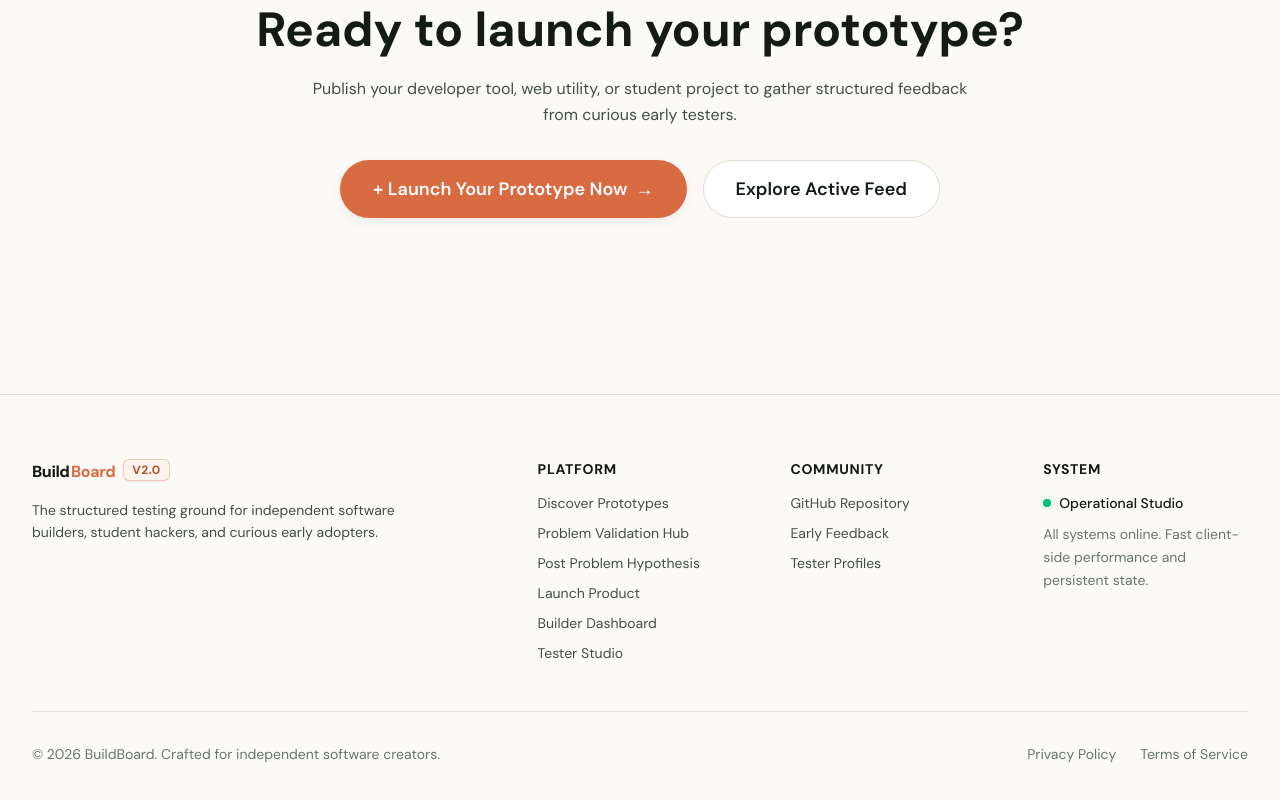
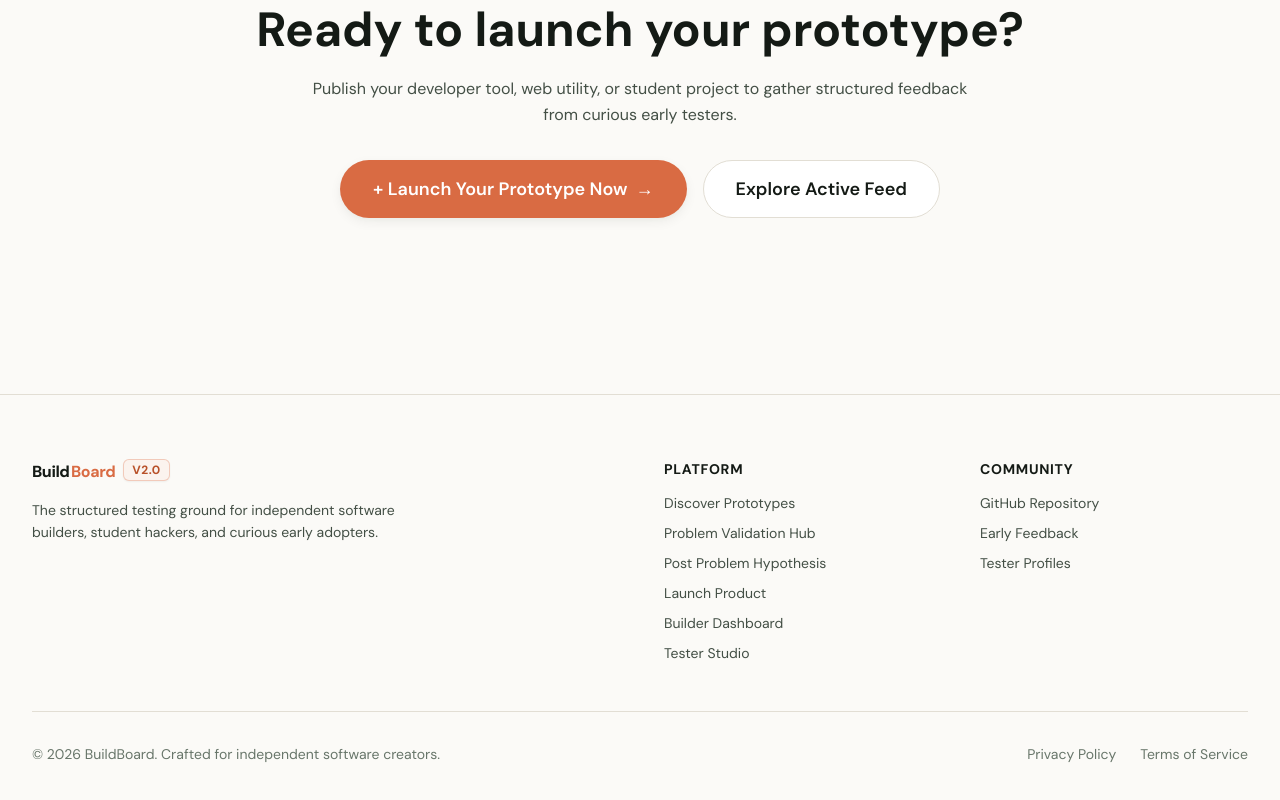
Before and after one commit to kabirrathod-2007/BuildBoard, a React (Vite) app in the folder frontend/: page / in a window 1280 px wide. Shown: the part 3442-4242 px from the top of the page. Built offline with nearby package versions, Linux system fonts and the light colour scheme.

Commit message:
fix(ui): make problem discussion link interactive, clean up live market radar and footer

```diff
--- a/frontend/src/components/Footer.jsx
+++ b/frontend/src/components/Footer.jsx
@@ -12,7 +12,7 @@ export default function Footer({ className = '' }) {
       className={`relative mt-24 border-t border-[var(--border-main)] bg-[var(--bg-page)] pt-16 pb-8 transition-colors overflow-hidden ${className}`}
     >
       <div className="mx-auto max-w-7xl px-5 sm:px-8">
-        <div className="grid gap-12 pb-12 border-b border-[var(--border-main)] lg:grid-cols-5">
+        <div className="grid gap-12 pb-12 border-b border-[var(--border-main)] lg:grid-cols-4">
           {/* Brand Info */}
           <div className="flex flex-col gap-3.5 lg:col-span-2">
             <Link to="/" aria-label="BuildBoard Home" className="no-underline">
@@ -92,23 +92,6 @@ export default function Footer({ className = '' }) {
               Tester Profiles
             </Link>
           </div>
-
-          {/* Links Column: System & Health */}
-          <div className="flex flex-col gap-2.5">
-            <h4 className="text-sm font-bold uppercase tracking-wider text-[var(--text-main)] mb-1">
-              System
-            </h4>
-            <div className="inline-flex items-center gap-2 text-sm text-[var(--text-muted)]">
-              <span className="relative flex h-2 w-2">
-                <span className="absolute inline-flex h-full w-full animate-ping rounded-full bg-emerald-400 opacity-75" />
-                <span className="relative inline-flex h-2 w-2 rounded-full bg-emerald-500" />
-              </span>
-              <span className="font-medium text-[var(--text-main)]">Operational Studio</span>
-            </div>
-            <p className="text-sm text-[var(--text-subtle)] leading-relaxed">
-              All systems online. Fast client-side performance and persistent state.
-            </p>
-          </div>
         </div>
 
         {/* Bottom copyright and legal */}
--- a/frontend/src/components/LiveMarketRadar.jsx
+++ b/frontend/src/components/LiveMarketRadar.jsx
@@ -1,5 +1,4 @@
 import { useState, useEffect } from 'react'
-import { Link } from 'react-router'
 import { motion, AnimatePresence } from 'motion/react'
 import {
   Radio,
@@ -13,7 +12,6 @@ import {
   User,
   MessageSquare,
   ExternalLink,
-  Sparkles,
 } from 'lucide-react'
 import { fetchLiveMarketDiscussions } from '../utils/hackerNewsApi.js'
 
@@ -251,13 +249,8 @@ export default function LiveMarketRadar() {
                     className="group relative flex flex-col justify-between rounded-2xl border border-[var(--border-main)] bg-[var(--bg-page)] p-5 transition-all duration-200 hover:-translate-y-1 hover:border-[#d96b43]/60 hover:shadow-warm-md"
                   >
                     <div>
-                      {/* Top Row: Points Badge + Clock Time Ago */}
-                      <div className="flex items-center justify-between gap-2 mb-3">
-                        <span className="inline-flex items-center gap-1.5 rounded-lg bg-[#d96b43]/10 dark:bg-[#d96b43]/20 px-2.5 py-1 text-xs sm:text-sm font-bold text-[#b85028] dark:text-[#eb8b72] border border-[#d96b43]/20">
-                          <ChevronUp className="h-4 w-4 stroke-[3]" aria-hidden="true" />
-                          <span>{item.points} {item.points === 1 ? 'pt' : 'pts'}</span>
-                        </span>
-
+                      {/* Top Row: Clock Time Ago */}
+                      <div className="flex items-center justify-end gap-2 mb-3">
                         <span className="inline-flex items-center gap-1 text-xs sm:text-sm font-medium text-[var(--text-subtle)]">
                           <Clock className="h-3.5 w-3.5" aria-hidden="true" />
                           <span>{formatTimeAgo(item.createdAt)}</span>
@@ -309,15 +302,6 @@ export default function LiveMarketRadar() {
                         <MessageSquare className="h-4 w-4" aria-hidden="true" />
                         <span>{item.commentsCount} {item.commentsCount === 1 ? 'comment' : 'comments'}</span>
                       </a>
-
-                      <Link
-                        to={`/problems/new?title=${encodeURIComponent(item.title)}`}
-                        className="inline-flex items-center gap-1.5 rounded-xl bg-[#d96b43]/10 px-3 py-1.5 text-xs sm:text-sm font-bold text-[#d96b43] hover:bg-[#d96b43] hover:text-white dark:bg-[#d96b43]/20 dark:hover:bg-[#d96b43] transition-all shadow-warm-xs active:scale-95"
-                        title="Turn this pain point into a BuildBoard hypothesis"
-                      >
-                        <Sparkles className="h-3.5 w-3.5" aria-hidden="true" />
-                        <span>Validate Idea</span>
-                      </Link>
                     </div>
                   </motion.article>
                 ))}
--- a/frontend/src/pages/ProblemsPage.jsx
+++ b/frontend/src/pages/ProblemsPage.jsx
@@ -41,7 +41,7 @@ function ProblemItem({ problem, index }) {
     >
       <div className="flex items-start gap-4 sm:gap-6">
         {/* Tactile Vote / Validation Pillar */}
-        <div className="shrink-0 pt-0.5">
+        <div className="shrink-0 pt-0.5 relative z-10">
           {user ? (
             <button
               type="button"
@@ -181,10 +181,13 @@ function ProblemItem({ problem, index }) {
               )}
             </div>
 
-            <span className="relative z-10 font-semibold text-[#d96b43] group-hover:text-[#b85028] transition inline-flex items-center gap-1">
+            <Link
+              to={`/problems/${problem.id}`}
+              className="relative z-10 font-semibold text-[#d96b43] group-hover:text-[#b85028] hover:underline transition inline-flex items-center gap-1 cursor-pointer"
+            >
               <span>View discussion</span>
               <span aria-hidden="true">&rarr;</span>
-            </span>
+            </Link>
           </div>
         </div>
       </div>
```
